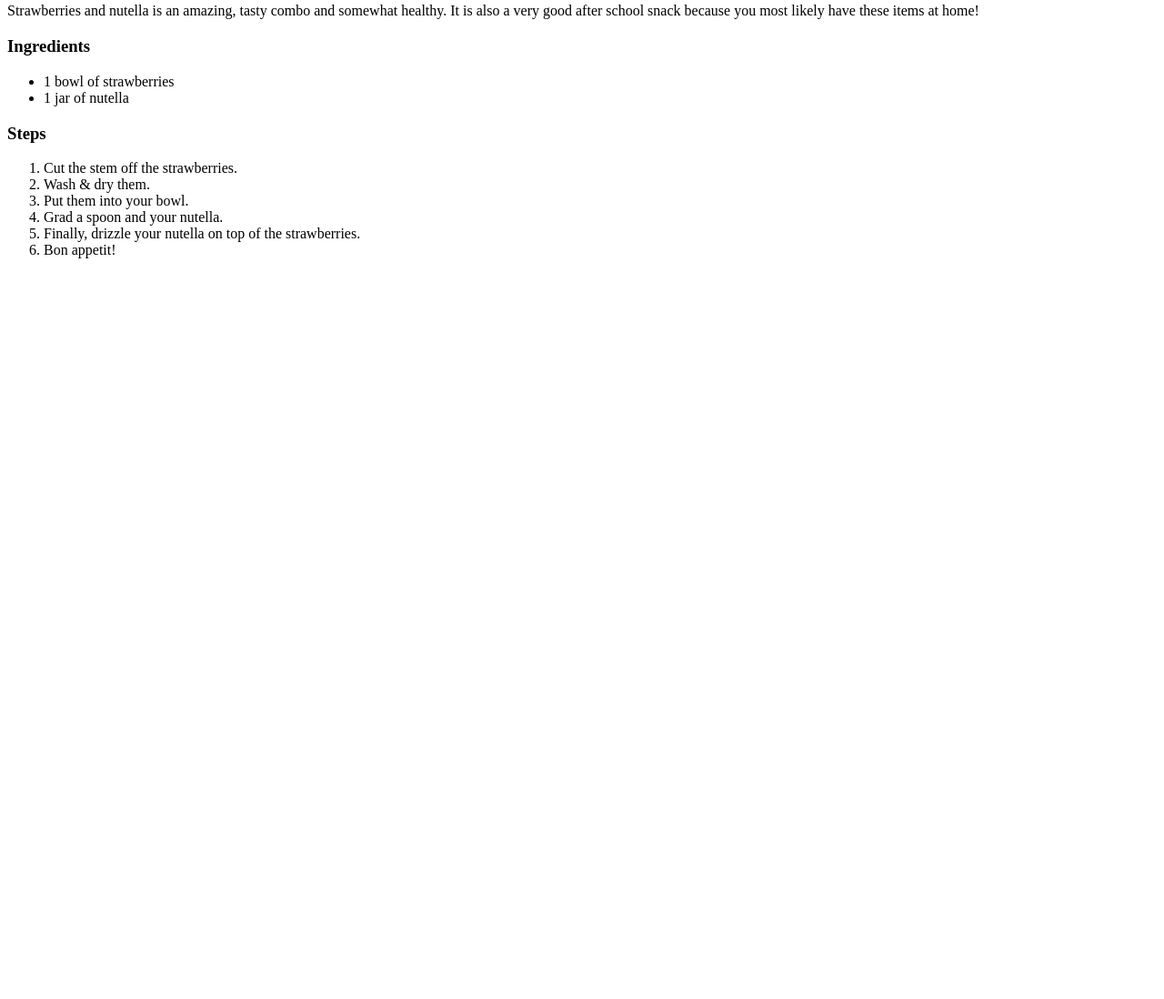
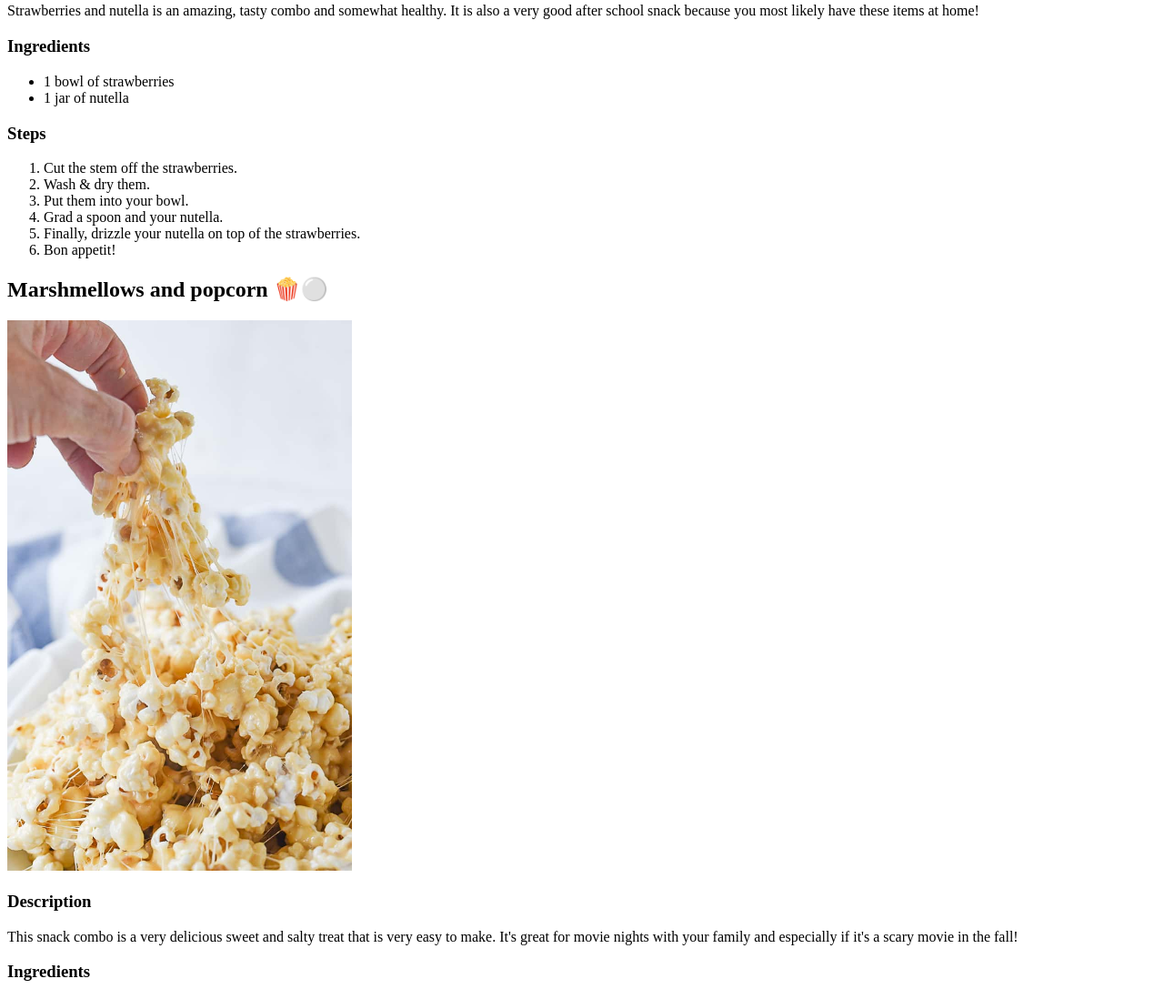
Before and after one commit to TovaR2029/CS1-Recipe-Blog, a plain HTML site: page index.html in a window 1280 px wide. Shown: the part 525-1623 px from the top of the page at 91% size. Before the commit the page ends 825 px from the top, so only its background shows below. Drawn offline with Linux system fonts and the light colour scheme.

Commit message:
2nd recipe started

```diff
--- a/index.html
+++ b/index.html
@@ -36,6 +36,23 @@
 
   </div>
 
+  <div id="marsh-popcorn" class="recipe-section">
+    <h2>Marshmellows and popcorn 🍿⚪️</h2>
+    <img src="marshmellow-popcorn.jpg" width="30%">
+
+    <h3>Description</h3>
+    <p>This snack combo is a very delicious sweet and salty treat that is very easy to make. It's great for movie nights with your family and especially if it's a scary movie in the fall!</p>
+
+    <h3>Ingredients</h3>
+    <ul>
+
+    </ul>
+
+
+
+
+  </div>
+
 
 
 </body>
```
Also changed, not shown: marshmellow-popcorn.jpg (added).
